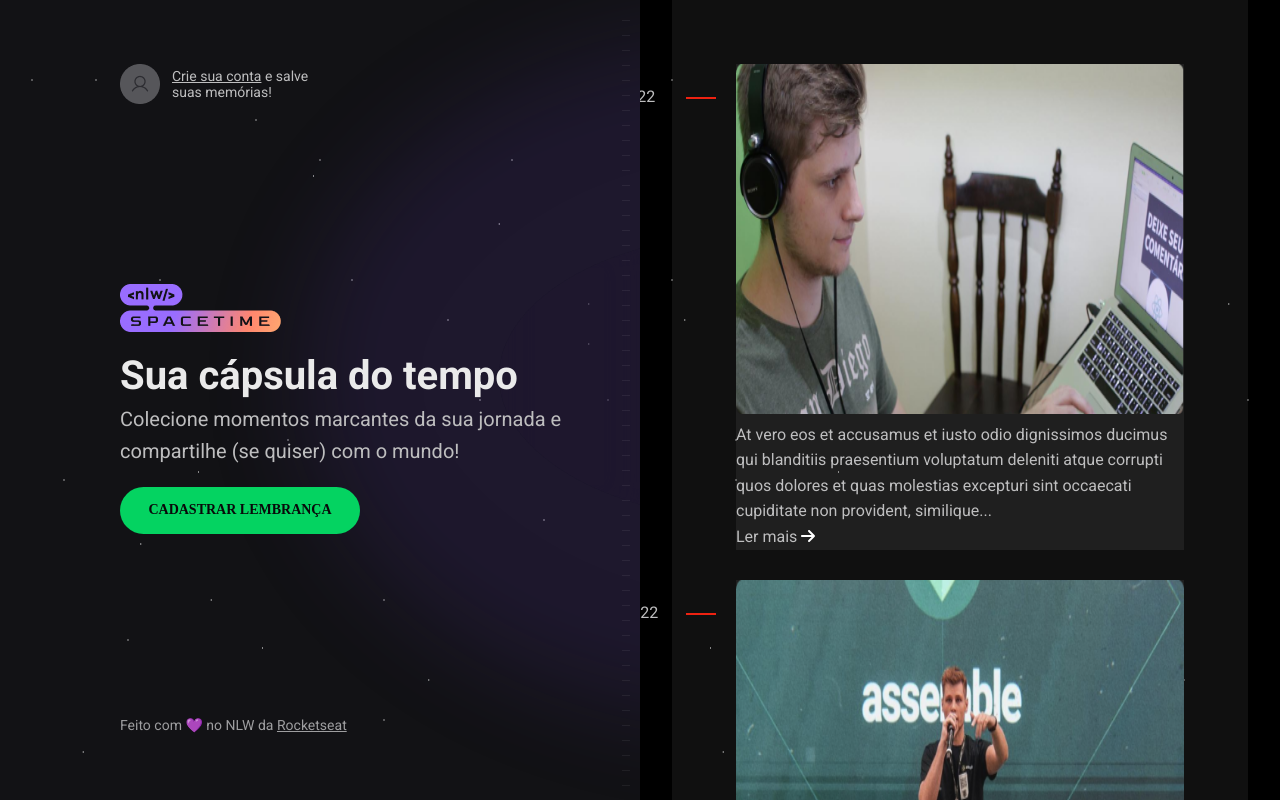
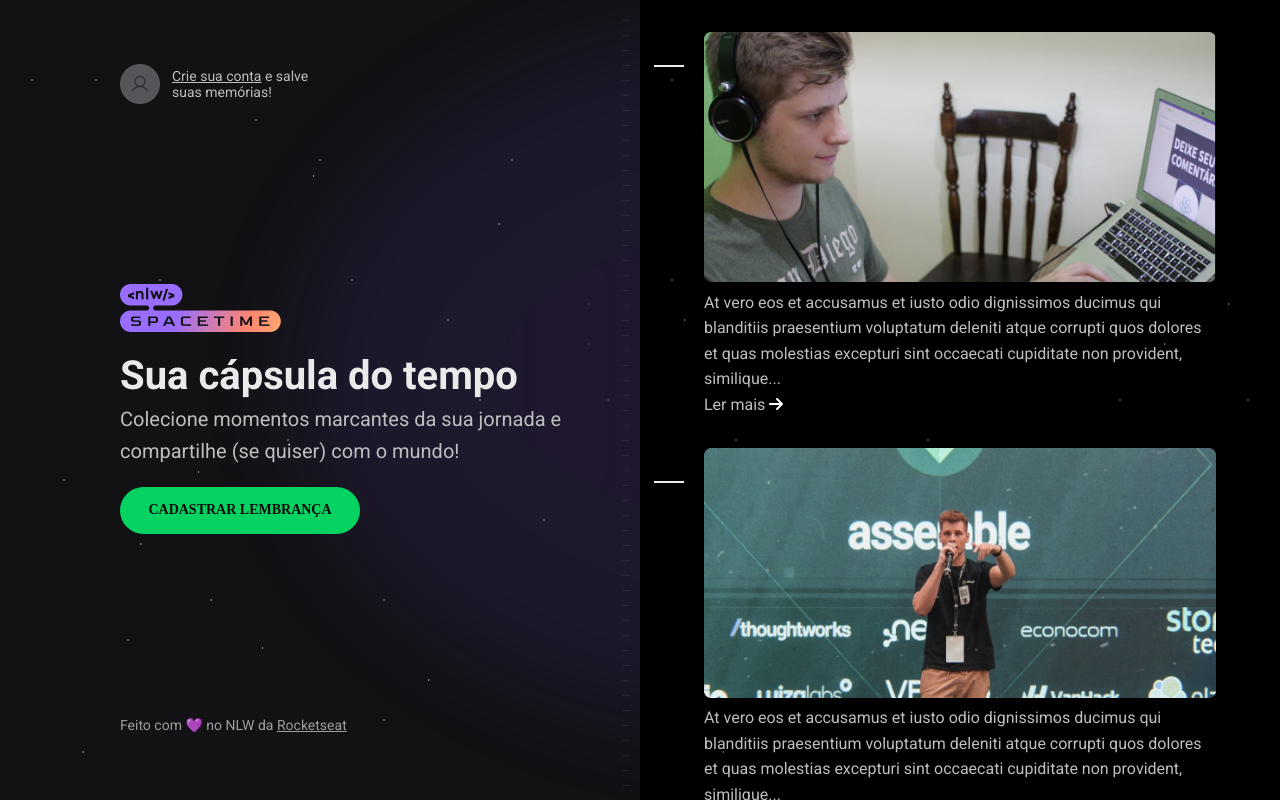
Before and after one commit to JonasPulquerio/capsula-do-tempo, a React (Vite) app: page /memories in a window 1280 px wide. Built offline with nearby package versions, Linux system fonts and the light colour scheme; a web font is replaced by a local one.

Commit message:
correções no css Background e InfoMemories

```diff
--- a/src/components/Background/Background.module.css
+++ b/src/components/Background/Background.module.css
@@ -6,7 +6,6 @@
 
 .background {
   display: flex;
-  position: relative;
   height: 100vh;
 }
 
@@ -60,7 +59,6 @@
   position: absolute;
   top: 10px;
   right: 10px;
-
   z-index: 5;
   margin-block: 10px;
 }
@@ -111,5 +109,18 @@
   radial-gradient(1px 1px at 49% 22%, #fff, transparent),
   radial-gradient(1px 1px at 67% 85%, #fff, transparent),
   radial-gradient(1px 1px at 92% 38%, #fff, transparent);
-  z-index: 3;
 }
+
+@media (width < 600px) {
+  .background {
+    display: block;
+  }
+
+  .left {
+    width: 100%;
+  }
+
+  .right {
+    width: 100%;
+  }
+}
--- a/src/components/InfoMemories/InfoMemories.module.css
+++ b/src/components/InfoMemories/InfoMemories.module.css
@@ -6,25 +6,21 @@
 }
 
 .conteudo {
-  background-color: #ffffff10;
   width: 90%;
-  height: auto;
   padding: 64px;
   display: grid;
   justify-self: center;
   gap: 30px;
-
 }
 
 .descricao {
-  background: #ffffff10;
   width: 100%;
+  height: auto;
   line-height: 1.6;
-  gap: 100rem;
   position: relative;
 }
 
-.descricao img {
+.img_rapaz_infoMemories {
   width: 100%;
   height: 350px;
 }
@@ -39,7 +35,7 @@
   content: "";
   width: 30px;
   height: 2px;
-  background: #e21;
+  background: #EAEAEA;
   position: absolute;
   top: 13px;
   left: 150px;
@@ -50,6 +46,12 @@
   color: #BEBEBF;
 }
 
-.icon {
-  background: red;
+@media (width < 1550px) {
+  .conteudo {
+    padding: 32px;
+  }
+
+  .img_rapaz_infoMemories {
+    height: 250px;
+  }
 }
--- a/src/components/InfoMemories/index.jsx
+++ b/src/components/InfoMemories/index.jsx
@@ -10,13 +10,13 @@ function InfoMemories() {
     <section className={styles.conteudo}>
       <div className={styles.descricao}>
         <p className={styles.datas}>13 de Abril, 2022</p>
-        <img src={RapazConcentrado} alt="" />
-        <p>At vero eos et accusamus et iusto odio dignissimos ducimus qui blanditiis praesentium voluptatum deleniti atque corrupti quos dolores et quas molestias excepturi sint occaecati cupiditate non provident, similique...</p>
-        <p>Ler mais <FontAwesomeIcon style={{ color: "red" }} icon={faArrowRight} /></p>
+        <img className={styles.img_rapaz_infoMemories} src={RapazConcentrado} alt="" />
+        <p className={styles.pText}>At vero eos et accusamus et iusto odio dignissimos ducimus qui blanditiis praesentium voluptatum deleniti atque corrupti quos dolores et quas molestias excepturi sint occaecati cupiditate non provident, similique...</p>
+        <p>Ler mais <FontAwesomeIcon icon={faArrowRight} /></p>
       </div>
       <div className={styles.descricao}>
         <p className={styles.datas}>20 de Maio, 2022</p>
-        <img src={RapazDiscursando} alt="" />
+        <img className={styles.img_rapaz_infoMemories} src={RapazDiscursando} alt="" />
         <p>At vero eos et accusamus et iusto odio dignissimos ducimus qui blanditiis praesentium voluptatum deleniti atque corrupti quos dolores et quas molestias excepturi sint occaecati cupiditate non provident, similique...</p>
       </div>
     </section>
```
